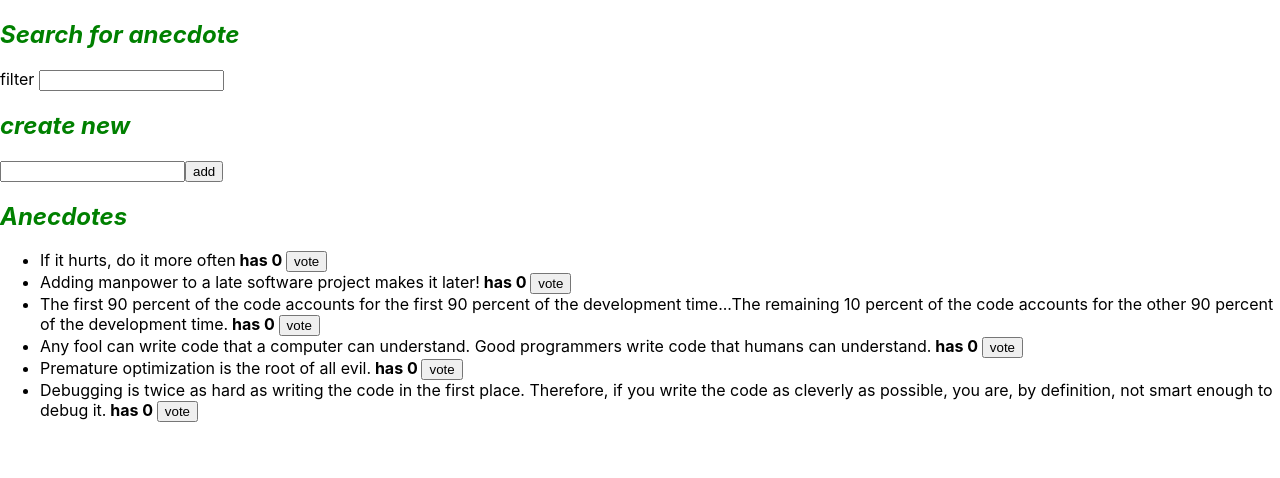
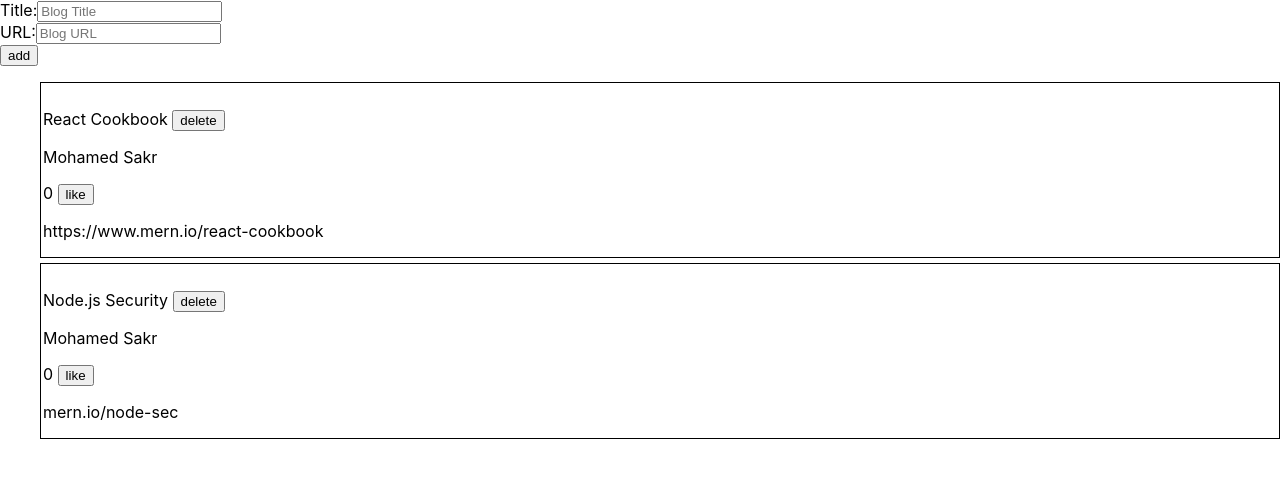
Before and after one commit to mohamedisakr/fs-open-ui, a React (Create React App) app: page / in a window 1280 px wide. Shown: the top 478 px of the page. Built offline with nearby package versions, Linux system fonts and the light colour scheme.

Commit message:
combining blog reducers

```diff
--- a/src/part06-many-reds/bloglist-redux/components/BlogList.js
+++ b/src/part06-many-reds/bloglist-redux/components/BlogList.js
@@ -4,7 +4,7 @@
 
 const BlogList = () => {
   const dispatch = useDispatch()
-  const blogs = useSelector((state) => state)
+  const blogs = useSelector((state) => state.blogs)
   // id,  title,  likes,  url,  user
   return (
     <ul className="note-list">
--- a/src/part06-many-reds/bloglist-redux/reducers/filterReducer.js
+++ b/src/part06-many-reds/bloglist-redux/reducers/filterReducer.js
@@ -1,4 +1,5 @@
 const filterReducer = (state = null, action) => {
+  console.log(`Action : ${action.type}`)
   switch (action.type) {
     case 'SET_FILTER':
       return action.filter
--- /dev/null
+++ b/src/part06-many-reds/bloglist-redux/reducers/store.js
@@ -0,0 +1,14 @@
+import {createStore, combineReducers} from 'redux'
+import {composeWithDevTools} from 'redux-devtools-extension'
+import blogReducer from './blogReducer'
+import filterReducer from './filterReducer'
+
+const reducer = combineReducers({
+  blogs: blogReducer,
+  filter: filterReducer,
+})
+
+const store = createStore(reducer, composeWithDevTools())
+console.log(store.getState())
+
+export default store
```
Also changed, not shown: src/index.js (+2 -10 lines), src/part06-many-reds/bloglist-redux/components/BlogCart.js (+1 -11 lines).
